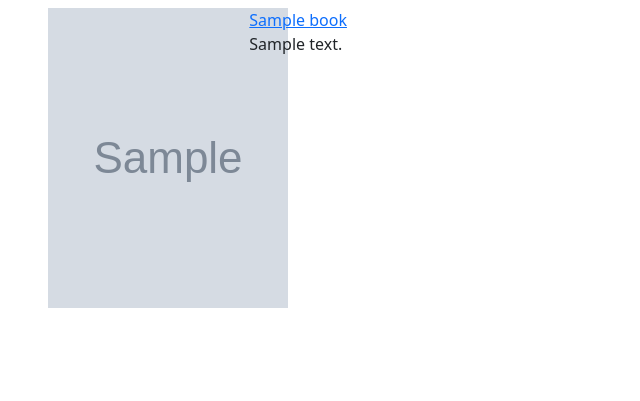
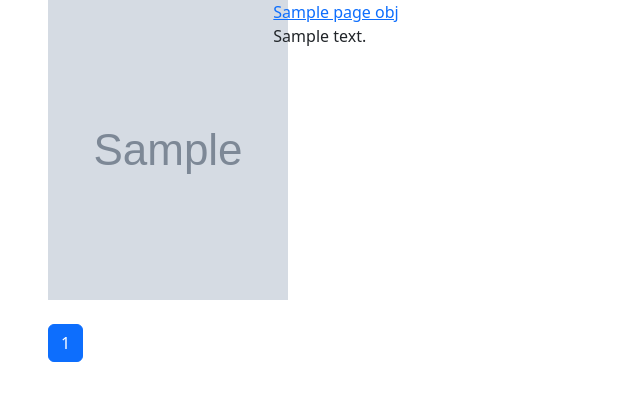
Before and after one commit to SadikovTokhirjon/Bookshop, a Django app: template templates/list.html in a window 1280 px wide. Shown: the part 56-457 px from the top of the page, without its empty margins (0-640 px from the left). Run offline with Django 4.2, Linux system fonts and the light colour scheme; tables that the repository leaves empty hold one stand-in row (values such as "Sample post"); the template is opened without the code that fills it: values that come from a table or form of the project are taken from there, most other values are stand-ins (such as "Sample title", 1, 10 or a date in 2020); grey boxes marked "Sample" are stand-in pictures.

Commit message:
pagenitons

```diff
--- a/books/views.py
+++ b/books/views.py
@@ -8,6 +8,7 @@ class ListView(ListView):
     template_name='list.html'
     queryset=Book.objects.all()
     context_object_name='lists'
+    paginate_by=2
 
 # class ListView(View):
 #     def get(self,request):
--- a/templates/list.html
+++ b/templates/list.html
@@ -1,21 +1,40 @@
 {% extends 'base.html' %}
 
     {% block content %}
-        {% if lists %}
-                {% for list in lists %}
-                    <div class="row mb-4 mt-2">
-                        <div class="col-2" >
-                              <img class="cover-pic" alt="cover picture" src="{{ list.cover_picture.url }}">
-                        </div>
-                         <div class="col-8">
-                             <a href="{% url 'books:DetailView' list.pk %}">{{ list.title }}</a>
-                             <p>
-                                 {{ list.description|truncatewords:200}}
-                             </p>
-                         </div>
-                    </div>
+    {% if page_obj %}
+        {% for book in page_obj.object_list %}
+            <div class="row mb-4">
+                <div class="col-2">
+                    <img class="cover-pic" src="{{ book.cover_picture.url }}">
+                </div>
 
-                {% endfor %}
+                <div class="col-6 ms-4">
+                    <a href="{% url 'books:DetailView' book.id %}">{{ book.title }}</a>
+
+                    <p>
+                        {{ book.description|truncatewords:200 }}
+                    </p>
+                </div>
+            </div>
+        {% endfor %}
+
+        <nav>
+            <ul class="pagination">
+                {% if page_obj.has_previous %}
+                    <li class="page-item"><a class="page-link" href="?page=1">&laquo; first</a></li>
+                    <li class="page-item"><a class="page-link" href="?page={{ page_obj.previous_page_number }}">previous</a></li>
+                {% endif %}
+
+                <li class="page-item active">
+                    <a href="#" class="page-link">{{ page_obj.number }}</a>
+                </li>
+
+                {% if page_obj.has_next %}
+                    <li class="page-item"><a class="page-link" href="?page={{ page_obj.next_page_number }}">next</a></li>
+                    <li class="page-item"><a class="page-link" href="?page={{ page_obj.paginator.num_pages }}">last&raquo;</a></li>
+                {% endif %}
+            </ul>
+        </nav>
         {% else %}
             No books found.
         {% endif %}
```
